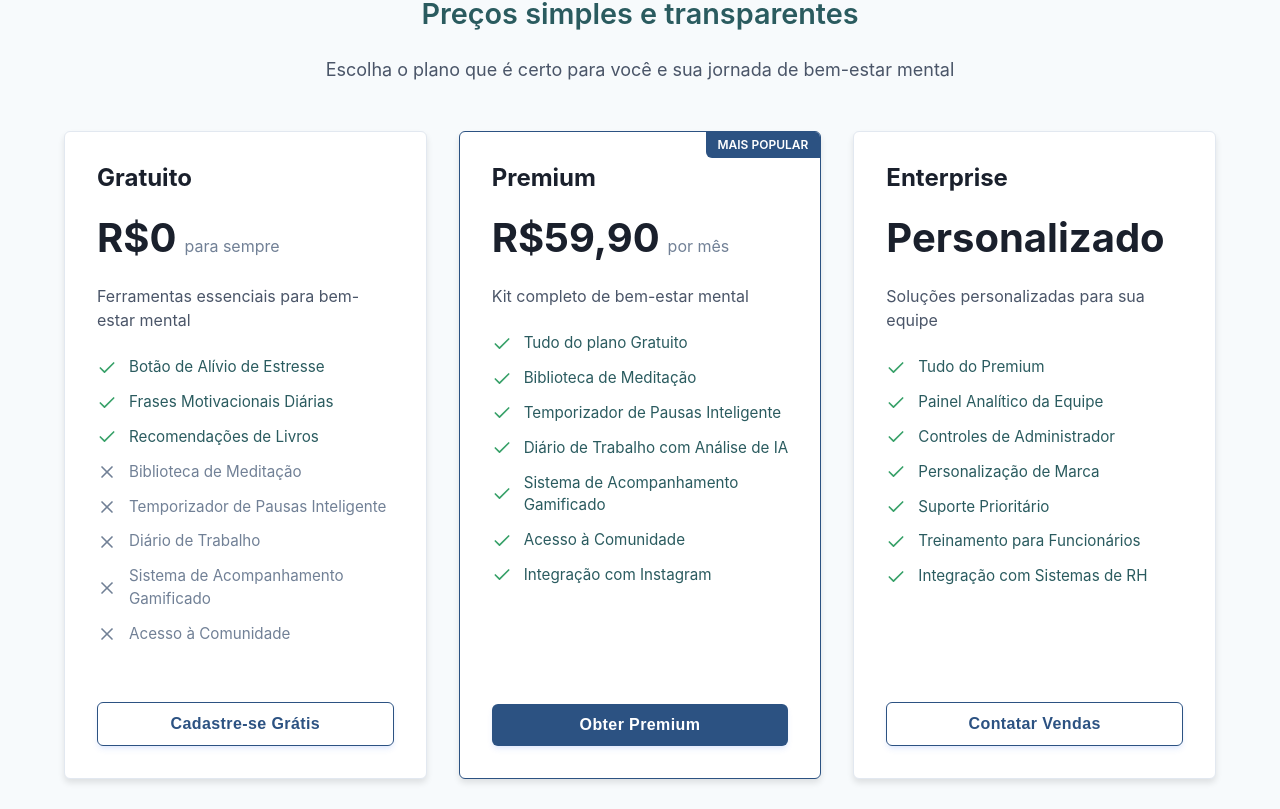
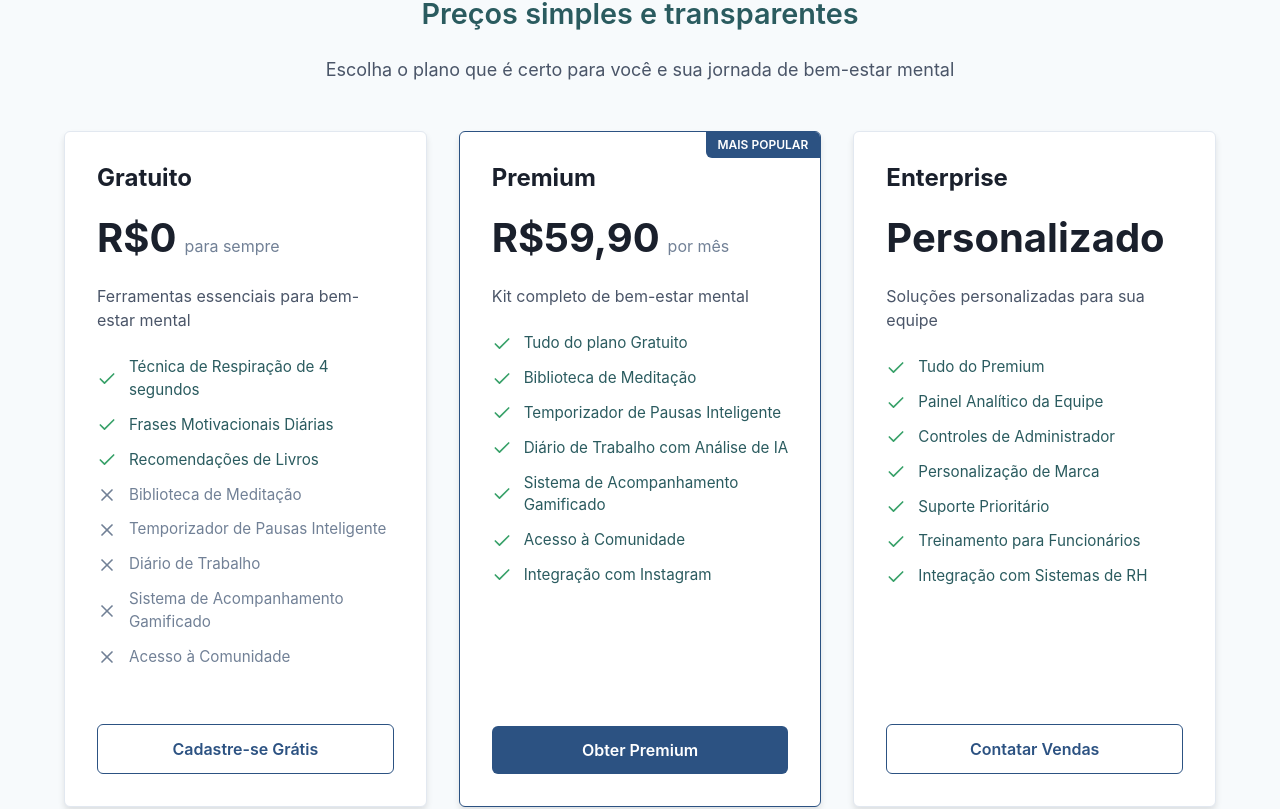
Before and after one commit to Zezoca29/front-mindDesk, a React (Vite) app: page / in a window 1280 px wide. Shown: the part 2015-2824 px from the top of the page. Built offline with nearby package versions, Linux system fonts and the light colour scheme.

Commit message:
Ajustes na home

```diff
--- a/src/App.jsx
+++ b/src/App.jsx
@@ -28,7 +28,7 @@ function HomePage() {
       period: "para sempre",
       description: "Ferramentas essenciais para bem-estar mental",
       features: [
-        "Botão de Alívio de Estresse",
+        "Técnica de Respiração de 4 segundos",
         "Frases Motivacionais Diárias",
         "Recomendações de Livros",
       ],
@@ -40,6 +40,7 @@ function HomePage() {
         "Acesso à Comunidade",
       ],
       buttonText: "Cadastre-se Grátis",
+      buttonLink: "/cadastro",
       highlight: false,
     },
     {
@@ -58,6 +59,7 @@ function HomePage() {
       ],
       unavailable: [],
       buttonText: "Obter Premium",
+      buttonLink: "/cadastro",
       highlight: true,
     },
     {
@@ -75,6 +77,7 @@ function HomePage() {
       ],
       unavailable: [],
       buttonText: "Contatar Vendas",
+      buttonLink: "https://wa.me/11932214535",
       highlight: false,
     }
   ];
@@ -82,7 +85,7 @@ function HomePage() {
   const features = [
     {
       icon: <CheckCircle />,
-      title: "Botão de Alívio de Estresse",
+      title: "Técnica de Respiração de 4 segundos",
       description: "Acesse técnicas imediatas de alívio para ansiedade ou raiva com nosso botão de estresse de modo duplo."
     },
     {
@@ -266,11 +269,23 @@ function HomePage() {
                     ))}
                   </ul>
                 </div>
-                <button
-                  className={`btn ${plan.highlight ? 'btn-primary' : 'btn-outline'} pricing-button`}
-                >
-                  {plan.buttonText}
-                </button>
+                {plan.buttonLink.startsWith('http') ? (
+                  <a
+                    href={plan.buttonLink}
+                    className={`btn ${plan.highlight ? 'btn-primary' : 'btn-outline'} pricing-button`}
+                    target="_blank"
+                    rel="noopener noreferrer"
+                  >
+                    {plan.buttonText}
+                  </a>
+                ) : (
+                  <Link
+                    to={plan.buttonLink}
+                    className={`btn ${plan.highlight ? 'btn-primary' : 'btn-outline'} pricing-button`}
+                  >
+                    {plan.buttonText}
+                  </Link>
+                )}
               </div>
             ))}
           </div>
@@ -363,11 +378,11 @@ function App() {
                     Mind Desk
                   </div>
                   <div className="footer-social">
-                    <a href="#" className="social-link">
+                    <a href="https://instagram.com/pirandoins" target="_blank" rel="noopener noreferrer" className="social-link">
                       <span className="sr-only">Instagram</span>
                       <Instagram />
                     </a>
-                    <a href="#" className="social-link">
+                    <a href="https://wa.me/11932214535" target="_blank" rel="noopener noreferrer" className="social-link">
                       <span className="sr-only">WhatsApp</span>
                       <MessageCircle />
                     </a>
```
